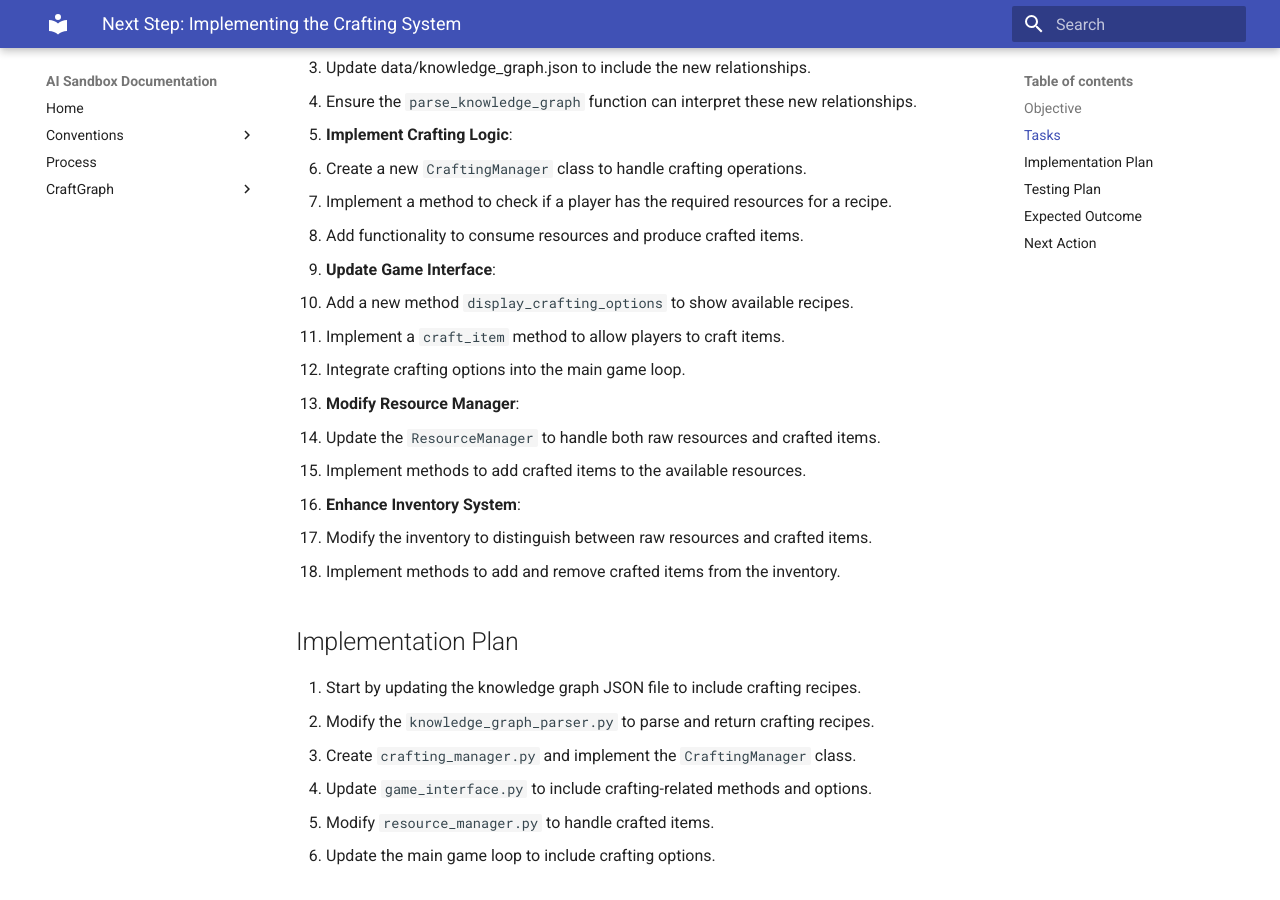
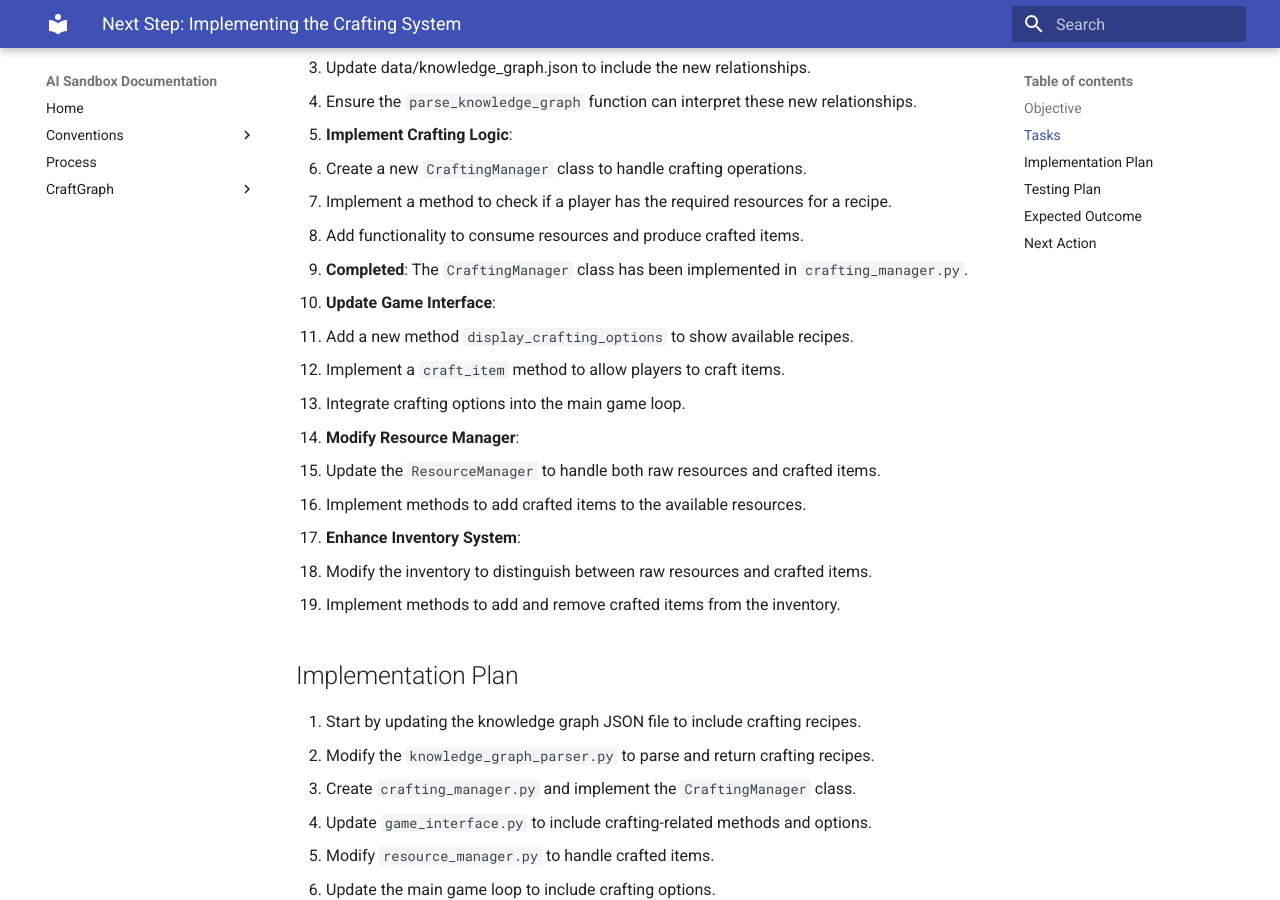
Before and after one commit to smileynet/craftgraph, an MkDocs documentation site: the page built from docs/next_step.md, in a window 1280 px wide and 900 px high, scrolled down 385 px. Built offline with MkDocs 1.6.1 and Material for MkDocs 9.7.7, drawn with Linux system fonts in a browser that asks for light colours.

Commit message:
update next steps

```diff
--- a/docs/next_step.md
+++ b/docs/next_step.md
@@ -14,6 +14,7 @@ Enable players to craft items using gathered resources.
    - Create a new `CraftingManager` class to handle crafting operations.
    - Implement a method to check if a player has the required resources for a recipe.
    - Add functionality to consume resources and produce crafted items.
+   - **Completed**: The `CraftingManager` class has been implemented in `crafting_manager.py`.
 
 3. **Update Game Interface**:
    - Add a new method `display_crafting_options` to show available recipes.
```
